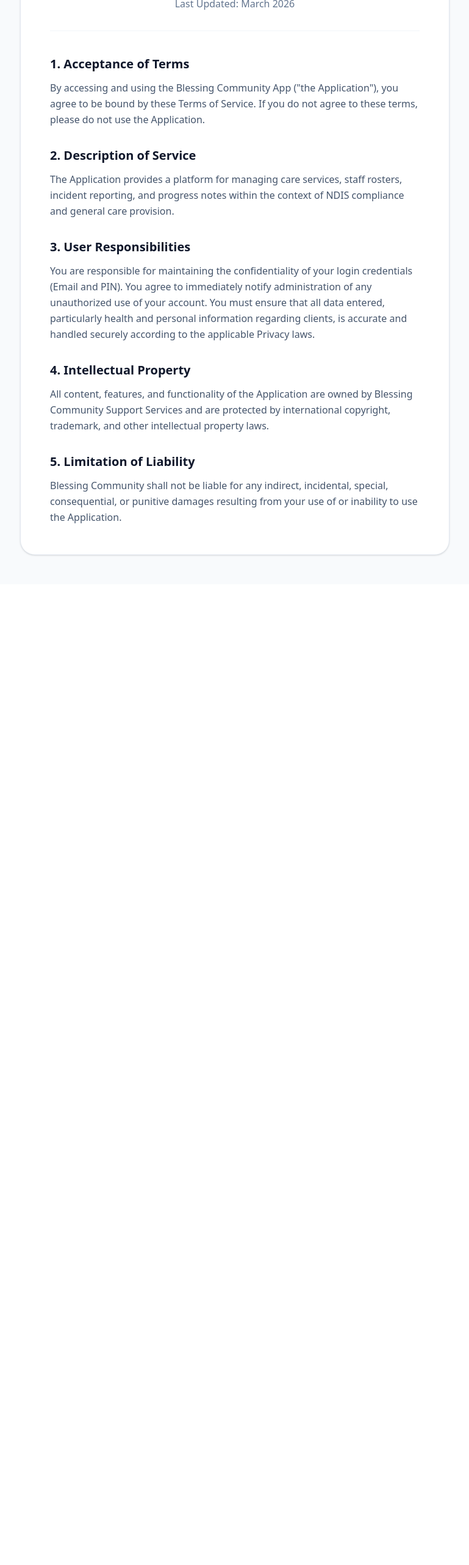
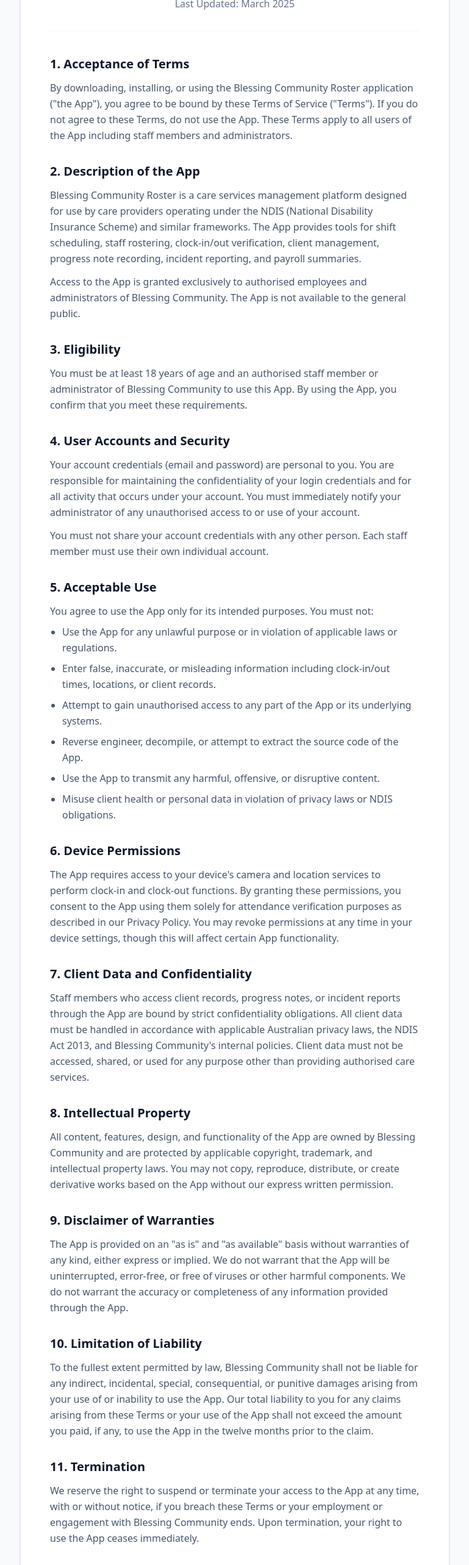
Before and after one commit to tyakorigy03/community-roster, a React (Vite) app: page /terms in a window 1280 px wide. Shown: the part 220-2786 px from the top of the page at 61% size, without its empty margins (255-1024 px from the left). Before the commit the page ends 1178 px from the top, so only its background shows below. Built offline with nearby package versions, Linux system fonts and the light colour scheme.

Commit message:
ios updated

```diff
--- a/src/pages/privacy.jsx
+++ b/src/pages/privacy.jsx
@@ -148,7 +148,7 @@
               </p>
               <div className="mt-3 bg-slate-50 rounded-xl p-4 text-sm font-medium text-slate-700">
                 <p><strong>Blessing Community</strong></p>
-                <p>Email: admin@blessingcommunity.com.au</p>
+                <p>Email: bonnynsabigaba@gmail.com</p>
                 <p>Country: Australia</p>
               </div>
             </section>
--- a/src/pages/terms.jsx
+++ b/src/pages/terms.jsx
@@ -13,7 +13,7 @@
             </Link>
             <div className="ml-auto flex items-center gap-2">
               <FileText size={18} className="text-blue-600" />
-              <span className="font-bold text-slate-800">Legal Documents</span>
+              <span className="font-bold text-slate-800">Terms of Service</span>
             </div>
           </div>
         </div>
@@ -26,45 +26,127 @@
               Terms of Service
             </h1>
             <p className="text-slate-500 font-medium">
-              Last Updated: {new Date().toLocaleDateString('en-US', { month: 'long', year: 'numeric' })}
+              Last Updated: March 2025
             </p>
           </div>
 
           <div className="space-y-8 text-slate-600 leading-relaxed text-sm md:text-base">
+
             <section>
               <h2 className="text-xl font-bold text-slate-900 mb-3">1. Acceptance of Terms</h2>
               <p>
-                By accessing and using the Blessing Community App ("the Application"), you agree to be bound by these Terms of Service. If you do not agree to these terms, please do not use the Application.
+                By downloading, installing, or using the Blessing Community Roster application ("the App"), you agree to be bound by these Terms of Service ("Terms"). If you do not agree to these Terms, do not use the App. These Terms apply to all users of the App including staff members and administrators.
               </p>
             </section>
 
             <section>
-              <h2 className="text-xl font-bold text-slate-900 mb-3">2. Description of Service</h2>
+              <h2 className="text-xl font-bold text-slate-900 mb-3">2. Description of the App</h2>
               <p>
-                The Application provides a platform for managing care services, staff rosters, incident reporting, and progress notes within the context of NDIS compliance and general care provision.
+                Blessing Community Roster is a care services management platform designed for use by care providers operating under the NDIS (National Disability Insurance Scheme) and similar frameworks. The App provides tools for shift scheduling, staff rostering, clock-in/out verification, client management, progress note recording, incident reporting, and payroll summaries.
+              </p>
+              <p className="mt-3">
+                Access to the App is granted exclusively to authorised employees and administrators of Blessing Community. The App is not available to the general public.
               </p>
             </section>
 
             <section>
-              <h2 className="text-xl font-bold text-slate-900 mb-3">3. User Responsibilities</h2>
+              <h2 className="text-xl font-bold text-slate-900 mb-3">3. Eligibility</h2>
               <p>
-                You are responsible for maintaining the confidentiality of your login credentials (Email and PIN). You agree to immediately notify administration of any unauthorized use of your account. You must ensure that all data entered, particularly health and personal information regarding clients, is accurate and handled securely according to the applicable Privacy laws.
+                You must be at least 18 years of age and an authorised staff member or administrator of Blessing Community to use this App. By using the App, you confirm that you meet these requirements.
               </p>
             </section>
 
             <section>
-              <h2 className="text-xl font-bold text-slate-900 mb-3">4. Intellectual Property</h2>
+              <h2 className="text-xl font-bold text-slate-900 mb-3">4. User Accounts and Security</h2>
               <p>
-                All content, features, and functionality of the Application are owned by Blessing Community Support Services and are protected by international copyright, trademark, and other intellectual property laws.
+                Your account credentials (email and password) are personal to you. You are responsible for maintaining the confidentiality of your login credentials and for all activity that occurs under your account. You must immediately notify your administrator of any unauthorised access to or use of your account.
+              </p>
+              <p className="mt-3">
+                You must not share your account credentials with any other person. Each staff member must use their own individual account.
               </p>
             </section>
 
             <section>
-              <h2 className="text-xl font-bold text-slate-900 mb-3">5. Limitation of Liability</h2>
+              <h2 className="text-xl font-bold text-slate-900 mb-3">5. Acceptable Use</h2>
+              <p>You agree to use the App only for its intended purposes. You must not:</p>
+              <ul className="list-disc pl-5 mt-2 space-y-2">
+                <li>Use the App for any unlawful purpose or in violation of applicable laws or regulations.</li>
+                <li>Enter false, inaccurate, or misleading information including clock-in/out times, locations, or client records.</li>
+                <li>Attempt to gain unauthorised access to any part of the App or its underlying systems.</li>
+                <li>Reverse engineer, decompile, or attempt to extract the source code of the App.</li>
+                <li>Use the App to transmit any harmful, offensive, or disruptive content.</li>
+                <li>Misuse client health or personal data in violation of privacy laws or NDIS obligations.</li>
+              </ul>
+            </section>
+
+            <section>
+              <h2 className="text-xl font-bold text-slate-900 mb-3">6. Device Permissions</h2>
               <p>
-                Blessing Community shall not be liable for any indirect, incidental, special, consequential, or punitive damages resulting from your use of or inability to use the Application.
+                The App requires access to your device's camera and location services to perform clock-in and clock-out functions. By granting these permissions, you consent to the App using them solely for attendance verification purposes as described in our Privacy Policy. You may revoke permissions at any time in your device settings, though this will affect certain App functionality.
               </p>
             </section>
+
+            <section>
+              <h2 className="text-xl font-bold text-slate-900 mb-3">7. Client Data and Confidentiality</h2>
+              <p>
+                Staff members who access client records, progress notes, or incident reports through the App are bound by strict confidentiality obligations. All client data must be handled in accordance with applicable Australian privacy laws, the NDIS Act 2013, and Blessing Community's internal policies. Client data must not be accessed, shared, or used for any purpose other than providing authorised care services.
+              </p>
+            </section>
+
+            <section>
+              <h2 className="text-xl font-bold text-slate-900 mb-3">8. Intellectual Property</h2>
+              <p>
+                All content, features, design, and functionality of the App are owned by Blessing Community and are protected by applicable copyright, trademark, and intellectual property laws. You may not copy, reproduce, distribute, or create derivative works based on the App without our express written permission.
+              </p>
+            </section>
+
+            <section>
+              <h2 className="text-xl font-bold text-slate-900 mb-3">9. Disclaimer of Warranties</h2>
+              <p>
+                The App is provided on an "as is" and "as available" basis without warranties of any kind, either express or implied. We do not warrant that the App will be uninterrupted, error-free, or free of viruses or other harmful components. We do not warrant the accuracy or completeness of any information provided through the App.
+              </p>
+            </section>
+
+            <section>
+              <h2 className="text-xl font-bold text-slate-900 mb-3">10. Limitation of Liability</h2>
+              <p>
+                To the fullest extent permitted by law, Blessing Community shall not be liable for any indirect, incidental, special, consequential, or punitive damages arising from your use of or inability to use the App. Our total liability to you for any claims arising from these Terms or your use of the App shall not exceed the amount you paid, if any, to use the App in the twelve months prior to the claim.
+              </p>
+            </section>
+
+            <section>
+              <h2 className="text-xl font-bold text-slate-900 mb-3">11. Termination</h2>
+              <p>
+                We reserve the right to suspend or terminate your access to the App at any time, with or without notice, if you breach these Terms or your employment or engagement with Blessing Community ends. Upon termination, your right to use the App ceases immediately.
+              </p>
+            </section>
+
+            <section>
+              <h2 className="text-xl font-bold text-slate-900 mb-3">12. Governing Law</h2>
+              <p>
+                These Terms are governed by and construed in accordance with the laws of Australia. Any disputes arising from these Terms or your use of the App shall be subject to the exclusive jurisdiction of the courts of Australia.
+              </p>
+            </section>
+
+            <section>
+              <h2 className="text-xl font-bold text-slate-900 mb-3">13. Changes to These Terms</h2>
+              <p>
+                We may update these Terms from time to time. We will notify users of material changes by updating the "Last Updated" date at the top of this page. Continued use of the App following any changes constitutes your acceptance of the revised Terms.
+              </p>
+            </section>
+
+            <section>
+              <h2 className="text-xl font-bold text-slate-900 mb-3">14. Contact Us</h2>
+              <p>
+                If you have any questions about these Terms, please contact us:
+              </p>
+              <div className="mt-3 bg-slate-50 rounded-xl p-4 text-sm font-medium text-slate-700">
+                <p><strong>Blessing Community</strong></p>
+                <p>Email: bonnynsabigaba@gmail.com </p>
+                <p>Country: Australia</p>
+              </div>
+            </section>
+
           </div>
         </div>
       </main>
```
